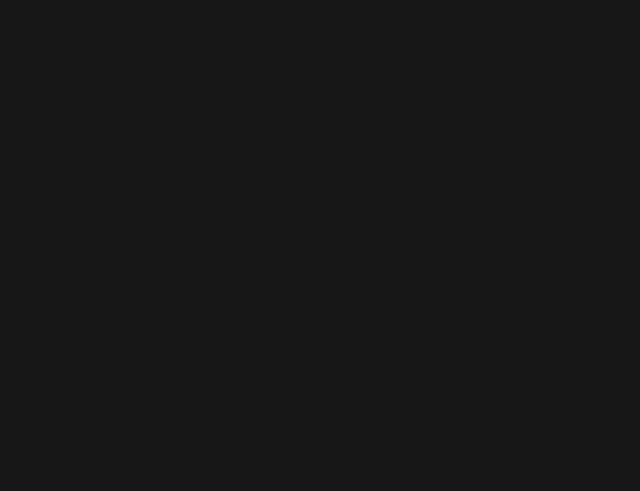
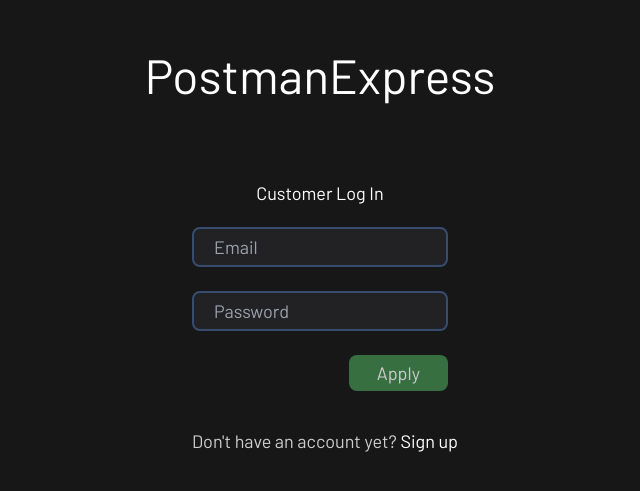
Before and after one commit to QuirkoTech/PostmanExpress, a React (Vite) app in the folder consumer_app/: page /login in a window 1280 px wide. Before the commit this address had no page. Shown: the part 101-592 px from the top of the page, without its empty margins (320-960 px from the left). Built offline with nearby package versions, Linux system fonts and the light colour scheme.

Commit message:
UI for login

```diff
--- a/consumer_app/src/App.jsx
+++ b/consumer_app/src/App.jsx
@@ -1,11 +1,12 @@
 import { Routes, Route } from "react-router-dom";
-import { SignUp } from "./pages";
+import { SignUp, Login } from "./pages";
 
 function App() {
     return (
         <main className="bg-dark-main relative h-screen text-slate-gray">
             <Routes>
                 <Route path="/signup" element={<SignUp />} />
+                <Route path="/login" element={<Login />} />
             </Routes>
         </main>
     );
--- /dev/null
+++ b/consumer_app/src/pages/Login.jsx
@@ -0,0 +1,48 @@
+import { useForm } from "react-hook-form";
+import { Link } from "react-router-dom";
+
+const Login = () => {
+    return (
+        <section className="padding">
+            <div className="max-container">
+                <h1 className="mt-14 text-center text-5xl text-white ">
+                    PostmanExpress
+                </h1>
+                <div className="mx-auto w-64">
+                    <form
+                        action=""
+                        className="flex flex-col items-center text-lg"
+                    >
+                        <h2 className=" pb-5 pt-20 text-lg text-white ">
+                            Customer Log In
+                        </h2>
+                        <input
+                            type="email"
+                            className="bg-dark-secondary rounded-low border-slate-blue mb-6 w-full border-2 px-5 py-1 focus:outline-none focus:ring-1"
+                            placeholder="Email"
+                            name="email"
+                        />
+                        <input
+                            type="text"
+                            className="bg-dark-secondary rounded-low border-slate-blue mb-6 w-full border-2 px-5 py-1 focus:outline-none focus:ring-1"
+                            placeholder="Password"
+                            name="password"
+                        />
+
+                        <button className="rounded-low bg-green-main self-end px-7 py-1">
+                            Apply
+                        </button>
+                    </form>
+                    <p className="mt-9 whitespace-nowrap text-lg">
+                        Don't have an account yet?{" "}
+                        <Link to="/signup" className="text-white">
+                            Sign up
+                        </Link>
+                    </p>
+                </div>
+            </div>
+        </section>
+    );
+};
+
+export default Login;
--- a/consumer_app/src/pages/SignUp.jsx
+++ b/consumer_app/src/pages/SignUp.jsx
@@ -1,13 +1,14 @@
 import { useForm } from "react-hook-form";
+import { Link } from "react-router-dom";
 
 const SignUp = () => {
     return (
         <section className="padding">
             <div className="max-container">
+                <h1 className="mt-14 text-center text-5xl text-white ">
+                    PostmanExpress
+                </h1>
                 <div className="mx-auto w-64">
-                    <h1 className="mt-14 text-center text-5xl text-white ">
-                        PostmanExpress
-                    </h1>
                     <form
                         action=""
                         className="flex flex-col items-center text-lg"
@@ -42,7 +43,7 @@ const SignUp = () => {
                         <select
                             name="location"
                             id=""
-                            className="bg-dark-secondary rounded-low border-slate-blue mb-9 w-full border-2 px-5 py-1 focus:outline-none focus:ring-1.5"
+                            className="bg-dark-secondary rounded-low border-slate-blue focus:ring-1.5 mb-9 w-full border-2 px-5 py-1 focus:outline-none"
                         >
                             <option value="oulu">Oulu</option>
                             <option value="helsinki">Helsinki</option>
@@ -54,9 +55,11 @@ const SignUp = () => {
                             Apply
                         </button>
                     </form>
-                    <p>
+                    <p className="mt-9 text-lg">
                         Already have an account?{" "}
-                        <span className="text-white">Log in</span>
+                        <Link to="/login" className="text-white">
+                            Log in
+                        </Link>
                     </p>
                 </div>
             </div>
--- a/consumer_app/src/pages/index.js
+++ b/consumer_app/src/pages/index.js
@@ -1,5 +1,5 @@
 // ********* Use this file to import the different pages for cleaner imports inside the app *********
 
 import SignUp from "./SignUp";
-
-export { SignUp };
+import Login from "./Login";
+export { SignUp, Login };
```
